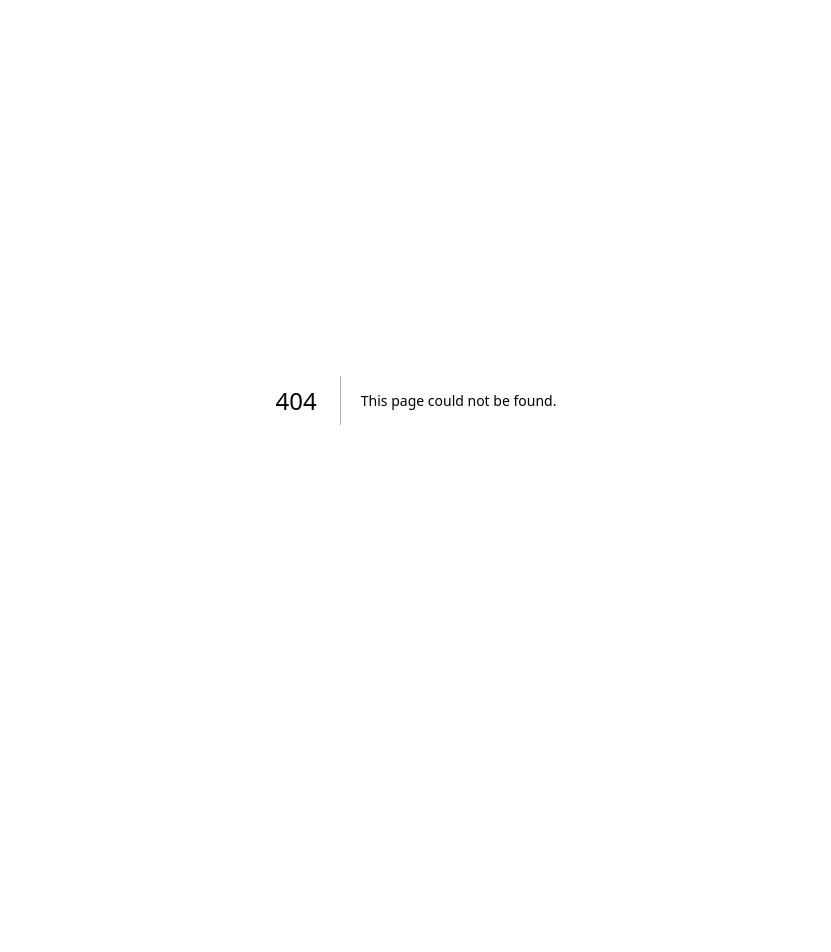
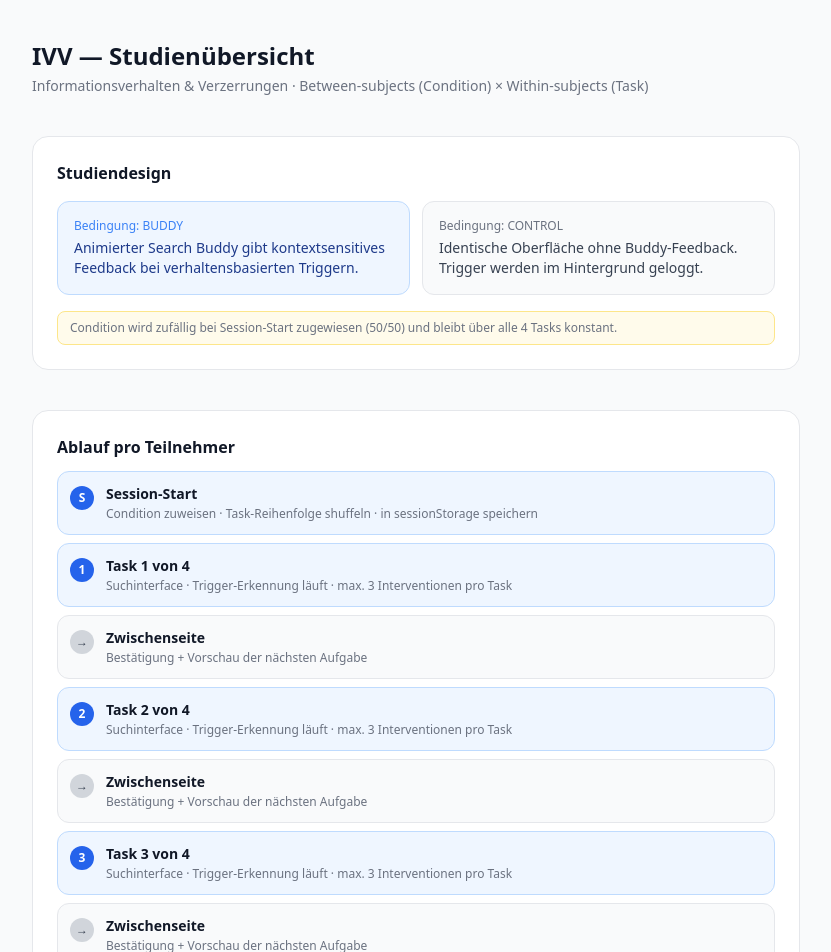
Before and after one commit to jkobks/IVVBuddy, a Next.js app: page /overview in a window 1280 px wide. Before the commit this address had no page. Shown: the top 952 px of the page, without its empty margins (224-1055 px from the left). Before the commit the page ends 800 px from the top, so only its background shows below. Built offline with nearby package versions, Linux system fonts and the light colour scheme.

Commit message:
Add /overview page with full study flow and trigger reference

```diff
--- /dev/null
+++ b/src/app/overview/page.tsx
@@ -0,0 +1,205 @@
+import { TASKS } from '@/lib/tasks'
+import { BUDDY_MESSAGES } from '@/lib/constants'
+import type { TriggerType } from '@/types'
+
+const TRIGGERS: {
+  type: TriggerType
+  title: string
+  condition: string
+  detail: string
+}[] = [
+  {
+    type: 'top1_bias',
+    title: 'Top-1 Bias',
+    condition: 'Letzte 2 Klicks waren beide Rang 1',
+    detail: 'clickHistory.slice(-2).every(c => c.rank === 1)',
+  },
+  {
+    type: 'query_stagnation',
+    title: 'Query-Stagnation',
+    condition: 'Letzte 2 Queries sind ≥ 80 % ähnlich (Jaccard)',
+    detail: 'jaccardSimilarity(last, prev) ≥ 0.8',
+  },
+  {
+    type: 'single_domain',
+    title: 'Single Domain',
+    condition: 'Alle Klicks (≥ 3) gehen zur selben Domain',
+    detail: 'new Set(clickHistory.map(c => c.domain)).size === 1',
+  },
+  {
+    type: 'quick_decision',
+    title: 'Schnellentscheidung',
+    condition: 'Antwortformular < 45 s nach Task-Start geöffnet',
+    detail: 'Date.now() − taskStartTime < 45 000 ms',
+  },
+  {
+    type: 'struggling',
+    title: 'Struggling',
+    condition: '2 Bounces: Dwell-Zeit < 5 s nach Klick',
+    detail: 'bounceCount ≥ 2 (dwell < 5 s pro Klick)',
+  },
+  {
+    type: 'snippet_only',
+    title: 'Snippet-only',
+    condition: '3+ Queries abgeschickt, aber 0 Klicks',
+    detail: 'queryHistory.length ≥ 3 && clickHistory.length === 0',
+  },
+  {
+    type: 'no_refinement',
+    title: 'Keine Begriffsverfeinerung',
+    condition: 'Alle Queries (≥ 3) bestehen aus ≤ 2 Wörtern',
+    detail: 'queryHistory.every(q => wordCount(q) ≤ 2)',
+  },
+]
+
+function SpeechBubble({ message }: { message: string }) {
+  return (
+    <div className="relative inline-block max-w-xs">
+      <div className="bg-white rounded-2xl shadow border border-gray-200 px-4 py-3 text-sm text-gray-700 leading-relaxed">
+        {message}
+      </div>
+      <div className="absolute -bottom-2 right-6 w-3 h-3 bg-white border-r border-b border-gray-200 rotate-45" />
+    </div>
+  )
+}
+
+function FlowStep({ number, label, sub, highlight }: { number: string; label: string; sub?: string; highlight?: boolean }) {
+  return (
+    <div className={`flex items-start gap-3 p-3 rounded-xl ${highlight ? 'bg-blue-50 border border-blue-200' : 'bg-gray-50 border border-gray-200'}`}>
+      <span className={`text-xs font-bold w-6 h-6 rounded-full flex items-center justify-center shrink-0 mt-0.5 ${highlight ? 'bg-blue-600 text-white' : 'bg-gray-300 text-gray-700'}`}>{number}</span>
+      <div>
+        <p className="text-sm font-semibold text-gray-900">{label}</p>
+        {sub && <p className="text-xs text-gray-500 mt-0.5">{sub}</p>}
+      </div>
+    </div>
+  )
+}
+
+export default function OverviewPage() {
+  return (
+    <div className="min-h-screen bg-gray-50 py-10 px-4">
+      <div className="max-w-3xl mx-auto space-y-10">
+
+        {/* Header */}
+        <div>
+          <h1 className="text-2xl font-bold text-gray-900">IVV — Studienübersicht</h1>
+          <p className="text-sm text-gray-500 mt-1">Informationsverhalten & Verzerrungen · Between-subjects (Condition) × Within-subjects (Task)</p>
+        </div>
+
+        {/* Design */}
+        <section className="bg-white rounded-2xl border border-gray-200 p-6 space-y-4">
+          <h2 className="font-semibold text-gray-900">Studiendesign</h2>
+          <div className="grid grid-cols-2 gap-3">
+            <div className="bg-blue-50 border border-blue-200 rounded-xl p-4">
+              <p className="text-xs text-blue-500 font-medium mb-1">Bedingung: BUDDY</p>
+              <p className="text-sm text-blue-900">Animierter Search Buddy gibt kontextsensitives Feedback bei verhaltensbasierten Triggern.</p>
+            </div>
+            <div className="bg-gray-50 border border-gray-200 rounded-xl p-4">
+              <p className="text-xs text-gray-500 font-medium mb-1">Bedingung: CONTROL</p>
+              <p className="text-sm text-gray-700">Identische Oberfläche ohne Buddy-Feedback. Trigger werden im Hintergrund geloggt.</p>
+            </div>
+          </div>
+          <div className="text-xs text-gray-500 bg-amber-50 border border-amber-200 rounded-lg px-3 py-2">
+            Condition wird zufällig bei Session-Start zugewiesen (50/50) und bleibt über alle 4 Tasks konstant.
+          </div>
+        </section>
+
+        {/* Flow */}
+        <section className="bg-white rounded-2xl border border-gray-200 p-6 space-y-3">
+          <h2 className="font-semibold text-gray-900">Ablauf pro Teilnehmer</h2>
+          <div className="space-y-2">
+            <FlowStep number="S" label="Session-Start" sub="Condition zuweisen · Task-Reihenfolge shuffeln · in sessionStorage speichern" highlight />
+            {[1, 2, 3, 4].map(i => (
+              <div key={i} className="space-y-2">
+                <FlowStep number={String(i)} label={`Task ${i} von 4`} sub="Suchinterface · Trigger-Erkennung läuft · max. 3 Interventionen pro Task" highlight />
+                {i < 4 && (
+                  <FlowStep number="→" label="Zwischenseite" sub="Bestätigung + Vorschau der nächsten Aufgabe" />
+                )}
+              </div>
+            ))}
+            <FlowStep number="✓" label="Abschlussseite" sub='"Vielen Dank!" — alle 4 Antworten gespeichert' />
+          </div>
+        </section>
+
+        {/* Tasks */}
+        <section className="bg-white rounded-2xl border border-gray-200 p-6 space-y-4">
+          <h2 className="font-semibold text-gray-900">Die 4 Tasks</h2>
+          <p className="text-xs text-gray-500">Reihenfolge wird pro Person zufällig gemischt (Fisher-Yates).</p>
+          <div className="space-y-3">
+            {TASKS.map((task, i) => (
+              <div key={task.id} className="border border-gray-200 rounded-xl p-4">
+                <p className="text-xs text-gray-400 font-medium mb-1">Task {i + 1} · ID: {task.id}</p>
+                <p className="text-sm text-gray-700 mb-1">{task.scenario}</p>
+                <p className="text-sm font-semibold text-gray-900">{task.question}</p>
+              </div>
+            ))}
+          </div>
+        </section>
+
+        {/* Interventions rules */}
+        <section className="bg-white rounded-2xl border border-gray-200 p-6 space-y-3">
+          <h2 className="font-semibold text-gray-900">Interventions-Regeln (pro Task)</h2>
+          <div className="grid grid-cols-3 gap-3">
+            {[
+              { label: 'Max. Interventionen', value: '3', sub: 'pro Task' },
+              { label: 'Cooldown', value: '30 s', sub: 'zwischen Anzeigen' },
+              { label: 'Pro Trigger', value: '1×', sub: 'pro Task (Reset bei Task-Wechsel)' },
+            ].map(item => (
+              <div key={item.label} className="bg-gray-50 border border-gray-200 rounded-xl p-4 text-center">
+                <p className="text-2xl font-bold text-gray-900">{item.value}</p>
+                <p className="text-xs font-medium text-gray-700 mt-1">{item.label}</p>
+                <p className="text-xs text-gray-400">{item.sub}</p>
+              </div>
+            ))}
+          </div>
+          <p className="text-xs text-gray-500">In der Control-Gruppe werden alle Trigger geloggt (<code>was_shown=false</code>), aber nie angezeigt.</p>
+        </section>
+
+        {/* Triggers */}
+        <section className="bg-white rounded-2xl border border-gray-200 p-6 space-y-6">
+          <h2 className="font-semibold text-gray-900">Die 7 Trigger</h2>
+          <div className="space-y-6">
+            {TRIGGERS.map((t, i) => (
+              <div key={t.type} className="border border-gray-100 rounded-xl p-4 space-y-3">
+                <div className="flex items-start justify-between gap-4">
+                  <div>
+                    <p className="text-xs text-gray-400 font-medium">Trigger {i + 1} · <code className="bg-gray-100 px-1 rounded">{t.type}</code></p>
+                    <p className="font-semibold text-gray-900 mt-0.5">{t.title}</p>
+                    <p className="text-sm text-gray-600 mt-1">{t.condition}</p>
+                    <code className="text-xs text-gray-400 mt-1 block">{t.detail}</code>
+                  </div>
+                </div>
+                <div>
+                  <p className="text-xs text-gray-400 mb-2">Buddy-Nachricht:</p>
+                  <SpeechBubble message={BUDDY_MESSAGES[t.type]} />
+                </div>
+              </div>
+            ))}
+          </div>
+        </section>
+
+        {/* Data model */}
+        <section className="bg-white rounded-2xl border border-gray-200 p-6 space-y-3">
+          <h2 className="font-semibold text-gray-900">Datenmodell (Supabase)</h2>
+          <div className="space-y-2">
+            {[
+              { table: 'sessions', fields: 'id, condition, task_order[ ], start_time, end_time' },
+              { table: 'task_sessions', fields: 'session_id, task_id, task_position, task_start_time, task_end_time' },
+              { table: 'queries', fields: 'session_id, task_id, task_position, query_text, word_count, timestamp' },
+              { table: 'clicks', fields: 'session_id, task_id, task_position, url, domain, rank, dwell_time_seconds, timestamp' },
+              { table: 'answers', fields: 'session_id, task_id, task_position, answer_text, timestamp' },
+              { table: 'interventions', fields: 'session_id, task_id, task_position, trigger_type, was_shown, timestamp' },
+            ].map(row => (
+              <div key={row.table} className="flex gap-3 items-baseline">
+                <code className="text-xs font-bold text-blue-700 w-32 shrink-0">{row.table}</code>
+                <p className="text-xs text-gray-500">{row.fields}</p>
+              </div>
+            ))}
+          </div>
+          <p className="text-xs text-gray-400 pt-2">CSV-Export: 4 Zeilen pro Person (eine pro Task-Durchlauf) · Spalte <code>task_position</code> ermöglicht Fatigue-Analyse</p>
+        </section>
+
+      </div>
+    </div>
+  )
+}
```
